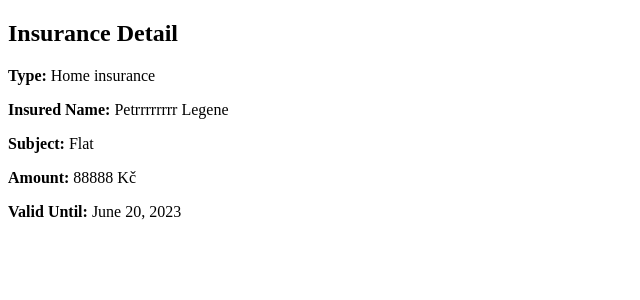
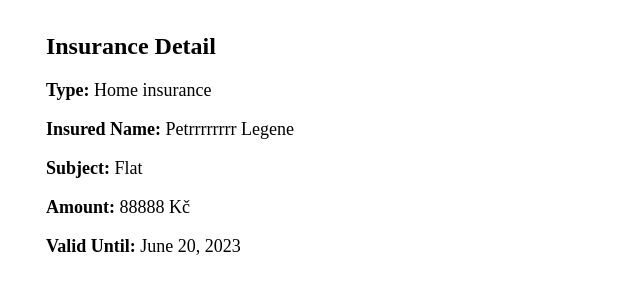
Before and after one commit to PetrLegen88/Insured-Evidence-Django, a Django app: page /insurance/14/ in a window 1280 px wide. Shown: the part 73-373 px from the top of the page, without its empty margins (0-640 px from the left). Run offline with Django 4.2, Linux system fonts and the light colour scheme; data comes from the database, SQL or seed files in the repository; both versions use the stored data as it was after the commit.

```diff
--- a/evidence/templates/edit_insurance.html
+++ b/evidence/templates/edit_insurance.html
@@ -3,7 +3,7 @@
 {% block title %}Add Insurance{% endblock %}
 
 {% block content %}
-    <h2 class="add-insurance-h">Add Insurance to {{ insured.first_name }} {{ insured.last_name }}</h2>
+    <h2 class="add-insurance-h">Edit Insurance to {{ insured.first_name }} {{ insured.last_name }}</h2>
     <form method="POST" class="add-insurance-form">
         {% csrf_token %}
         <div class="form-row-add-insurance-type">
--- a/evidence/templates/edit_insured.html
+++ b/evidence/templates/edit_insured.html
@@ -3,7 +3,7 @@
 {% block title %}New Insured{% endblock %}
 
 {% block content %}
-    <h2 class="new-insured-h">New Insured</h2>
+    <h2 class="new-insured-h">Edit Insured {{ insured.first_name }} {{ insured.last_name }}</h2>
     <form method="POST" class="insured-form">
         {% csrf_token %}
         <div class="form-column">
--- a/evidence/templates/insurance_detail.html
+++ b/evidence/templates/insurance_detail.html
@@ -3,12 +3,14 @@
 {% block title %}Insurance Detail{% endblock %}
 
 {% block content %}
-    <div class="insurance-info">
+    <div class="insurance-detail">
         <h2 class="insurance-h">Insurance Detail</h2>
-        <p><strong>Type:</strong> {{ insurance.get_type_display }}</p>
-        <p><strong>Insured Name:</strong> {{ insurance.insured_names }}</p>
-        <p><strong>Subject:</strong> {{ insurance.subject }}</p>
-        <p><strong>Amount:</strong> {{ insurance.amount }} Kč</p>
-        <p><strong>Valid Until:</strong> {{ insurance.valid_until }}</p>
+        <div class="insurance-info">
+            <p><strong>Type:</strong> {{ insurance.get_type_display }}</p>
+            <p><strong>Insured Name:</strong> {{ insurance.insured_names }}</p>
+            <p><strong>Subject:</strong> {{ insurance.subject }}</p>
+            <p><strong>Amount:</strong> {{ insurance.amount }} Kč</p>
+            <p><strong>Valid Until:</strong> {{ insurance.valid_until }}</p>
+        </div>
     </div>
 {% endblock %}
--- a/evidence/views.py
+++ b/evidence/views.py
@@ -91,7 +91,7 @@ def edit_insured(request, insured_id):
     else:
         form = InsuredForm(instance=insured)
 
-    return render(request, 'edit_insured.html', {'form': form})
+    return render(request, 'edit_insured.html', {'form': form, 'insured': insured})
 
 
 def delete_insurance(request, insurance_id):
--- a/static/css/style.css
+++ b/static/css/style.css
@@ -360,3 +360,24 @@
 .add-insurance-button button:hover {
   background-color: #4169E1;
 }
+
+
+.insurance-detail {
+  max-width: 40%;
+  padding: 1% 0 0 3%;
+  border-radius: 8px;
+}
+
+.insurance-h {
+  font-size: 24px;
+  font-weight: bold;
+}
+
+.insurance-info {
+  margin-top: 20px;
+}
+
+.insurance-info p {
+  font-size: 18px;
+  margin-bottom: 8px;
+}
```
Also changed, not shown: db.sqlite3.
